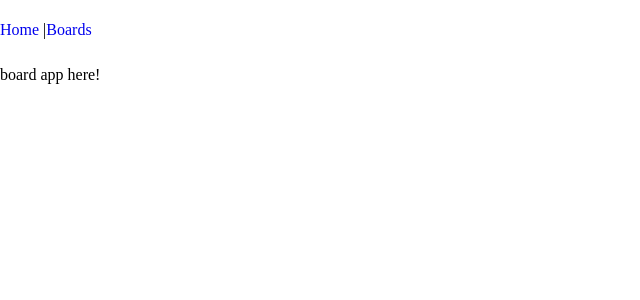
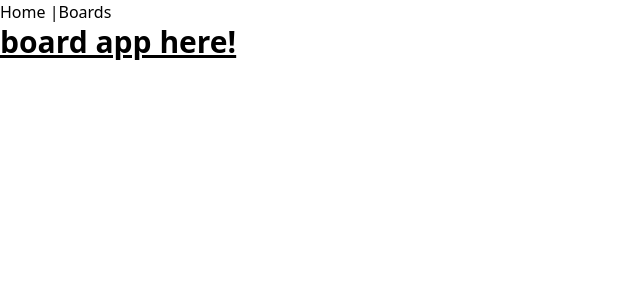
Before and after one commit to ZGuyZohar/monday-front, a React (Create React App) app: page /board in a window 1280 px wide. Shown: the top 300 px of the page, without its empty margins (0-640 px from the left). Built offline with nearby package versions, Linux system fonts and the light colour scheme.

Commit message:
add tailwind

```diff
--- a/package.json
+++ b/package.json
@@ -47,5 +47,10 @@
       "last 1 firefox version",
       "last 1 safari version"
     ]
+  },
+  "devDependencies": {
+    "autoprefixer": "^10.4.0",
+    "postcss": "^8.4.5",
+    "tailwindcss": "^3.0.3"
   }
 }
--- /dev/null
+++ b/postcss.config.js
@@ -0,0 +1,6 @@
+module.exports = {
+  plugins: {
+    tailwindcss: {},
+    autoprefixer: {},
+  },
+}
--- a/src/index.scss
+++ b/src/index.scss
@@ -14,3 +14,7 @@
 @import "styles/basics/links";
 
 //  CMPS
+
+@tailwind base;
+@tailwind components;
+@tailwind utilities;
--- a/src/views/BoardApp.tsx
+++ b/src/views/BoardApp.tsx
@@ -19,7 +19,9 @@
 
     return (
         <section>
-            board app here!
+            <h1 className="text-3xl font-bold underline">
+               board app here!
+               </h1>
         </section>
     )
 }
--- /dev/null
+++ b/tailwind.config.js
@@ -0,0 +1,9 @@
+module.exports = {
+  content: [
+    "./src/**/*.{ts,tsx}",
+  ],
+  theme: {
+    extend: {},
+  },
+  plugins: [],
+}
```
